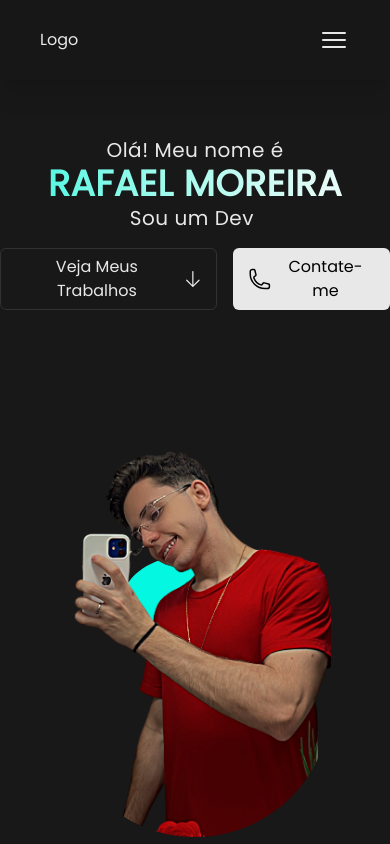
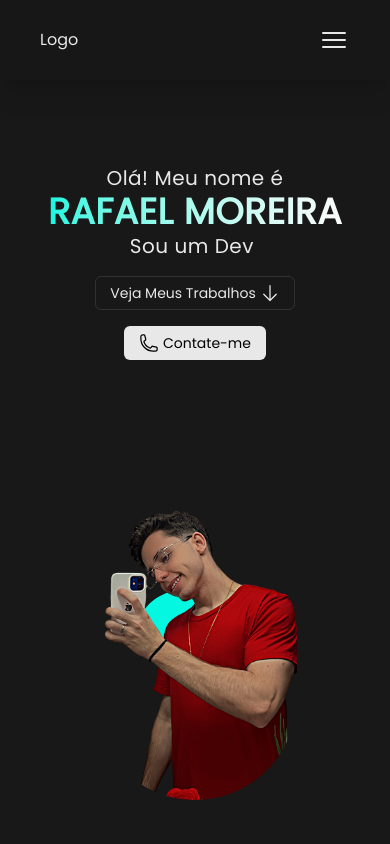
Before and after one commit to RafaelOlMoreira/portifolio-rafael, a React (Vite) app: page / in a window 390 px wide. Shown: the top 844 px of the page. Built offline with nearby package versions, Linux system fonts and the light colour scheme.

Commit message:
refactor(Sobre): Ajustando responsividade 0.3

```diff
--- a/src/components/Sobre.jsx
+++ b/src/components/Sobre.jsx
@@ -3,26 +3,19 @@ import { TypeAnimation } from 'react-type-animation'
 
 function Sobre() {
   return (
-    <div id='inicio' className='font-poppins pt-4 h-screen w-full bg-[#181818] grid grid-rows-2 items-center justify-items-start
-                                xl:grid-cols-2 xl:pt-60
-                                lg:pt-10
-                                md:pt-7'>
+    <div id='inicio' className='font-poppins pt-17 h-screen w-full bg-[#181818] grid grid-rows-2 items-center justify-items-start
+                                xl:grid-cols-2 xl:pt-30 lg:pt-0 md:pt-2'>
 
-      <div className='xl:ml-15 mx-auto'>
+      <div className='xl:ml-15 mx-auto h-min'>
         <h1 className='fade-in-esquerda block tracking-wide text-[#e8e8e8] text-center text-nowrap object-cover
-                       text-xl
-                       md:text-2xl
-                       lg:text-3xl
-                       xl:text-4xl '>
+                       text-xl md:text-2xl lg:text-3xl xl:text-4xl '>
           Olá! Meu nome é
           <p className='text-4xl font-bold bg-gradient-to-r from-[#03f7e1] to-[#fbfbfb] bg-clip-text text-transparent
                         md:text-5xl lg:text-6xl xl:text-7xl'>
             RAFAEL MOREIRA
           </p>
           <p className='text-xl text-center text-[#e8e8e8]
-                        md:text-2xl
-                        lg:text-3xl
-                        xl:text-4xl xl:text-start'>
+                        md:text-2xl lg:text-3xl xl:text-4xl xl:text-start'>
             Sou um Dev
             <TypeAnimation
               sequence={[
@@ -44,16 +37,16 @@ function Sobre() {
           </p>
         </h1>
 
-        <div className='justify-center xl:justify-start flex gap-x-4 fade-in-esquerda'>
-          <button className='flex mt-4 gap-x-1 items-center border-1 p-1.5 px-3.5 rounded-md text-[#e8e8e8] border-[#e8e8e81e] hover:bg-[#e8e8e81e] hover:cursor-pointer'>
+        <div className='block sm:flex gap-x-4 fade-in-esquerda'>
+          <button className='flex mx-auto xl:mx-0 text-sm mt-4 gap-x-1 items-center border-1 p-1.5 px-3.5 rounded-md text-[#e8e8e8] border-[#e8e8e81e] hover:bg-[#e8e8e81e] hover:cursor-pointer'>
             <a href="#projetos">Veja Meus Trabalhos</a>
             <svg xmlns="http://www.w3.org/2000/svg" fill="none" viewBox="0 0 24 24" stroke-width="1.5" stroke="currentColor" class="size-5">
               <path stroke-linecap="round" stroke-linejoin="round" d="M19.5 13.5 12 21m0 0-7.5-7.5M12 21V3" />
             </svg>
           </button>
 
-          <button className='flex mt-4 gap-x-1 items-center border-1 p-1.5 px-3.5 rounded-md text-black bg-[#e8e8e8] border-[#e8e8e81e] hover:bg-[#e8e8e8cb] hover:cursor-pointer'>
-            <svg xmlns="http://www.w3.org/2000/svg" fill="none" viewBox="0 0 24 24" stroke-width="1.5" stroke="currentColor" class="size-6">
+          <button className='flex mx-auto xl:mx-0 text-sm mt-4 gap-x-1 items-center border-1 p-1.5 px-3.5 rounded-md text-black bg-[#e8e8e8] border-[#e8e8e81e] hover:bg-[#e8e8e8cb] hover:cursor-pointer'>
+            <svg xmlns="http://www.w3.org/2000/svg" fill="none" viewBox="0 0 24 24" stroke-width="1.5" stroke="currentColor" class="size-5">
               <path stroke-linecap="round" stroke-linejoin="round" d="M2.25 6.75c0 8.284 6.716 15 15 15h2.25a2.25 2.25 0 0 0 2.25-2.25v-1.372c0-.516-.351-.966-.852-1.091l-4.423-1.106c-.44-.11-.902.055-1.173.417l-.97 1.293c-.282.376-.769.542-1.21.38a12.035 12.035 0 0 1-7.143-7.143c-.162-.441.004-.928.38-1.21l1.293-.97c.363-.271.527-.734.417-1.173L6.963 3.102a1.125 1.125 0 0 0-1.091-.852H4.5A2.25 2.25 0 0 0 2.25 4.5v2.25Z" />
             </svg>
             <a href="#contato">Contate-me</a>
@@ -70,8 +63,8 @@ function Sobre() {
         </svg>
 
         <img src="/fotopersona.png" alt="Minha foto"
-          className="relative items-center max-h-100 rounded-b-full object-cover
-                      xl:max-h-130"
+          className="relative items-center max-h-75 rounded-b-full object-cover
+                      xl:max-h-130 lg:max-h-115 md:max-h-100"
         />
       </div>
 
```
